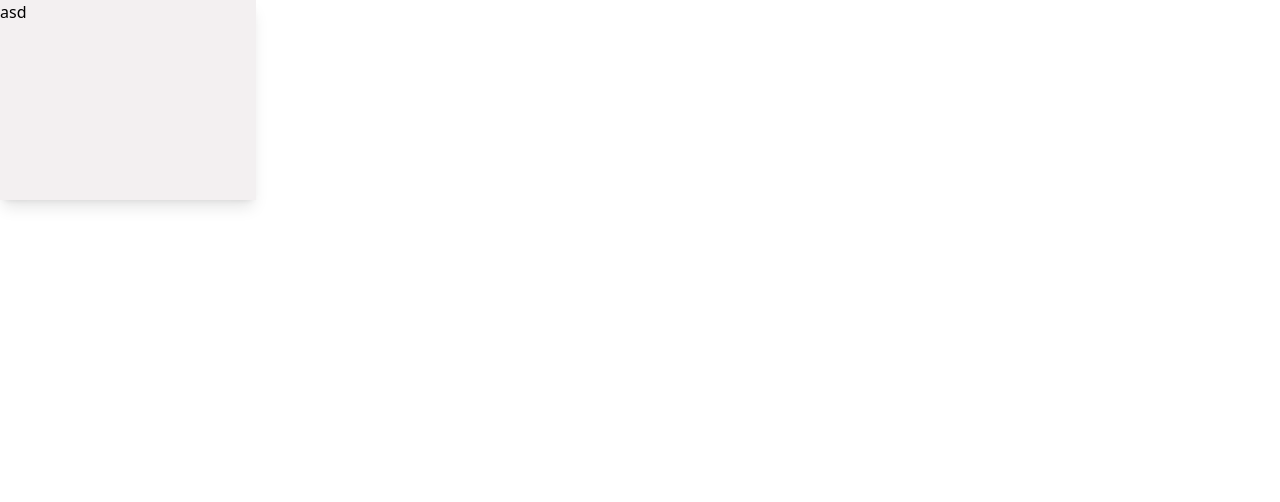
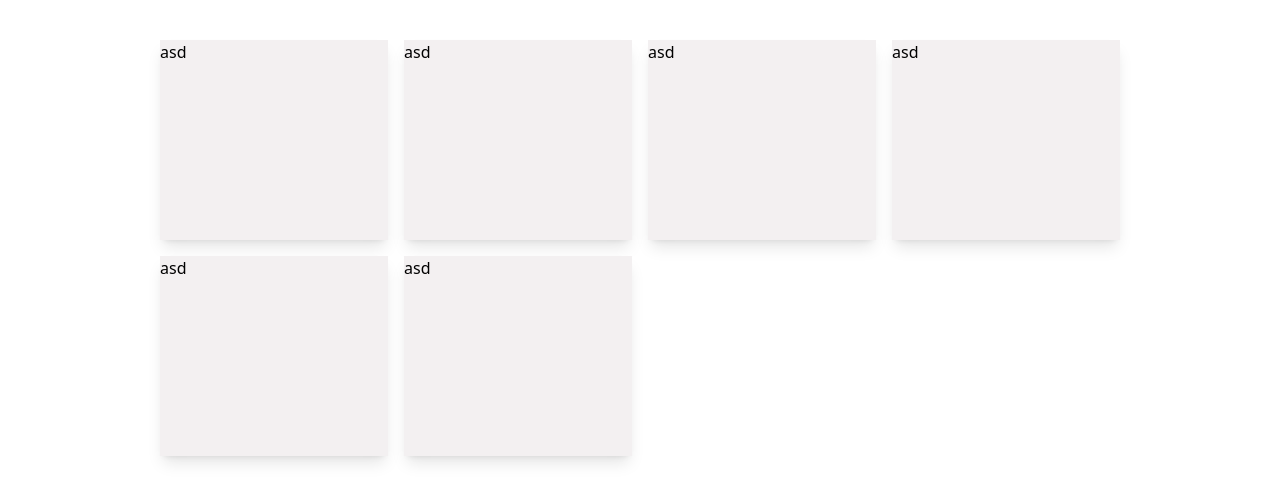
Before and after one commit to Hat52/Memory-game, a React (Vite) app: page / in a window 1280 px wide. Shown: the top 502 px of the page. Built offline with nearby package versions, Linux system fonts and the light colour scheme.

Commit message:
cards created

```diff
--- a/src/App.tsx
+++ b/src/App.tsx
@@ -2,8 +2,15 @@ import './App.css';
 
 function App() {
 	return (
-		<div className="">
-			<div className="bg-[#F3F0F1] w-[20%] h-[200px] shadow-lg">asd</div>
+		<div className="px-40 py-10">
+			<div className="grid grid-cols-4 gap-4">
+				<div className="bg-[#F3F0F1] w-full h-[200px] shadow-lg">asd</div>
+				<div className="bg-[#F3F0F1] w-full h-[200px] shadow-lg">asd</div>
+				<div className="bg-[#F3F0F1] w-full h-[200px] shadow-lg">asd</div>
+				<div className="bg-[#F3F0F1] w-full h-[200px] shadow-lg">asd</div>
+				<div className="bg-[#F3F0F1] w-full h-[200px] shadow-lg">asd</div>
+				<div className="bg-[#F3F0F1] w-full h-[200px] shadow-lg">asd</div>
+			</div>
 		</div>
 	);
 }
```
